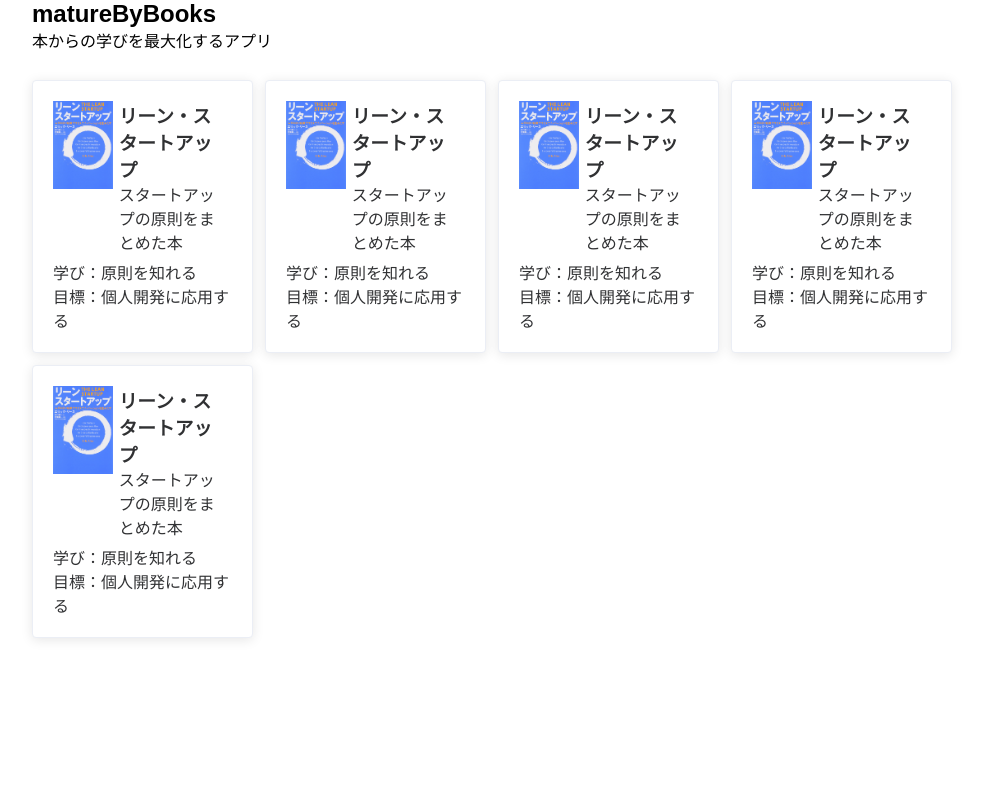
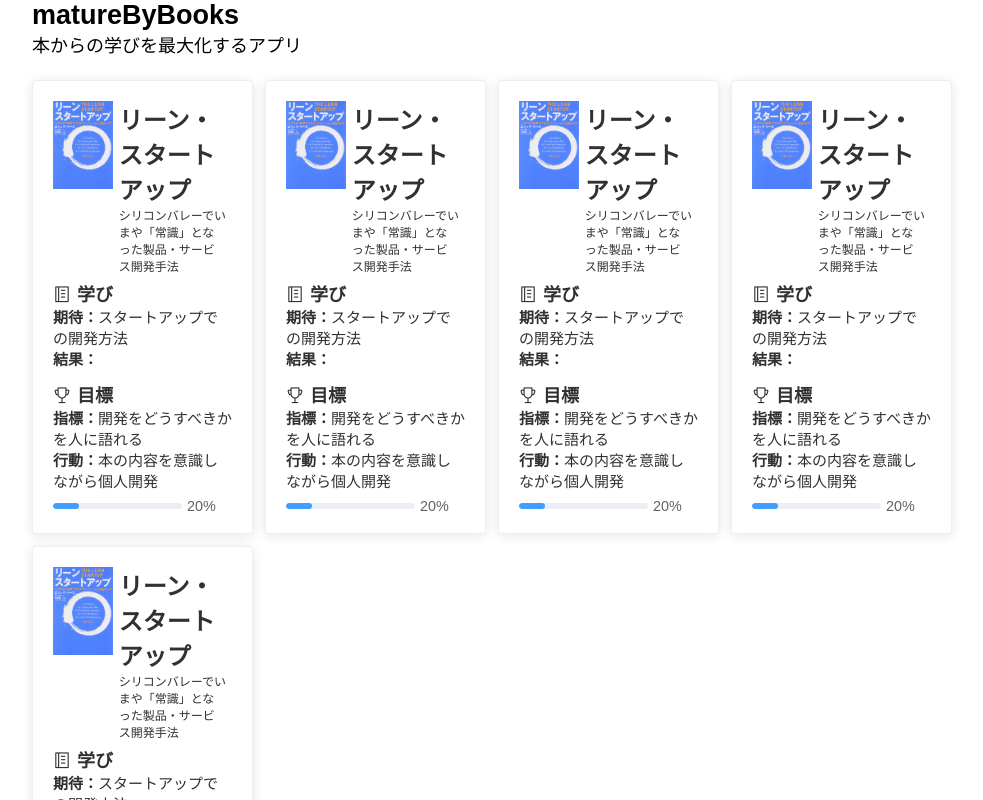
Before and after one commit to jonpili/matureByBooks, a Nuxt app: page / in a window 1280 px wide. Shown: the top 800 px of the page, without its empty margins (148-1131 px from the left). Built offline with nearby package versions, Linux system fonts and the light colour scheme.

Commit message:
カードの詳細なレイアウト設定

```diff
--- a/layouts/default.vue
+++ b/layouts/default.vue
@@ -8,6 +8,7 @@
 html {
   font-family: 'Hiragino Kaku Gothic Pro', 'ヒラギノ角ゴ Pro W3', 'メイリオ',
     Meiryo, 'ＭＳ Ｐゴシック', sans-serif;
+  font-size: 18px;
   -ms-text-size-adjust: 100%;
   -webkit-text-size-adjust: 100%;
   -moz-osx-font-smoothing: grayscale;
@@ -63,4 +64,24 @@ html {
 .mb-200 {
   margin-bottom: 12px;
 }
+
+.fs-100 {
+  font-size: 12px;
+}
+.fs-200 {
+  font-size: 15px;
+}
+.fs-300 {
+  font-size: 18px;
+}
+.fs-400 {
+  font-size: 24px;
+}
+.fs-500 {
+  font-size: 36px;
+}
+
+.fw-bold {
+  font-weight: bold;
+}
 </style>
--- a/pages/index.vue
+++ b/pages/index.vue
@@ -9,15 +9,37 @@
           el-row(:gutter="12")
             el-col(v-for="i in Array(5)" :key="i", :xs="24" :sm="12" :lg="6")
               el-card.mb-200
-                el-row.mb-100
-                  el-col(:span="8")
-                    img.book-img(src="~assets/book.jpg")
-                  el-col(:span="16")
-                    .mx-100
-                      h3 リーン・スタートアップ
-                      div スタートアップの原則をまとめた本
-                div 学び：原則を知れる
-                div 目標：個人開発に応用する
+                .book
+                  el-row.mb-100
+                    el-col(:span="8")
+                      img.book-img(src="~assets/book.jpg")
+                    el-col(:span="16")
+                      .mx-100
+                        .fs-400.fw-bold {{ books[0].name }}
+                        .fs-100 {{ books[0].description }}
+                .learning.mb-200
+                  .fs-300
+                   i.mr-100(class="el-icon-notebook-2")
+                   span.fw-bold 学び
+                  .fs-200
+                    .action
+                      span.fw-bold 期待：
+                      span {{ books[0].learning.expection }}
+                    .action
+                      span.fw-bold 結果：
+                      span {{ books[0].learning.result }}
+                .goal
+                  .fs-300
+                   i.mr-100(class="el-icon-trophy")
+                   span.fw-bold 目標
+                  .fs-200
+                    .target
+                      span.fw-bold 指標：
+                      span {{ books[0].goal.target }}
+                    .action
+                      span.fw-bold 行動：
+                      span {{ books[0].goal.action }}
+                    el-progress.mt-100(:percentage="books[0].goal.progress")
 </template>
 
 <script lang="ts">
@@ -25,6 +47,27 @@ import Vue from 'vue'
 // import firebase from '~/plugins/firebase.js'
 
 export default Vue.extend({
+  data() {
+    return {
+      books: [
+        {
+          id: 1,
+          name: 'リーン・スタートアップ',
+          description:
+            'シリコンバレーでいまや「常識」となった製品・サービス開発手法',
+          learning: {
+            expection: 'スタートアップでの開発方法',
+            result: ''
+          },
+          goal: {
+            target: '開発をどうすべきかを人に語れる',
+            action: '本の内容を意識しながら個人開発',
+            progress: 20
+          }
+        }
+      ]
+    }
+  },
   created() {
     // firebase
     //   .firestore()
```
